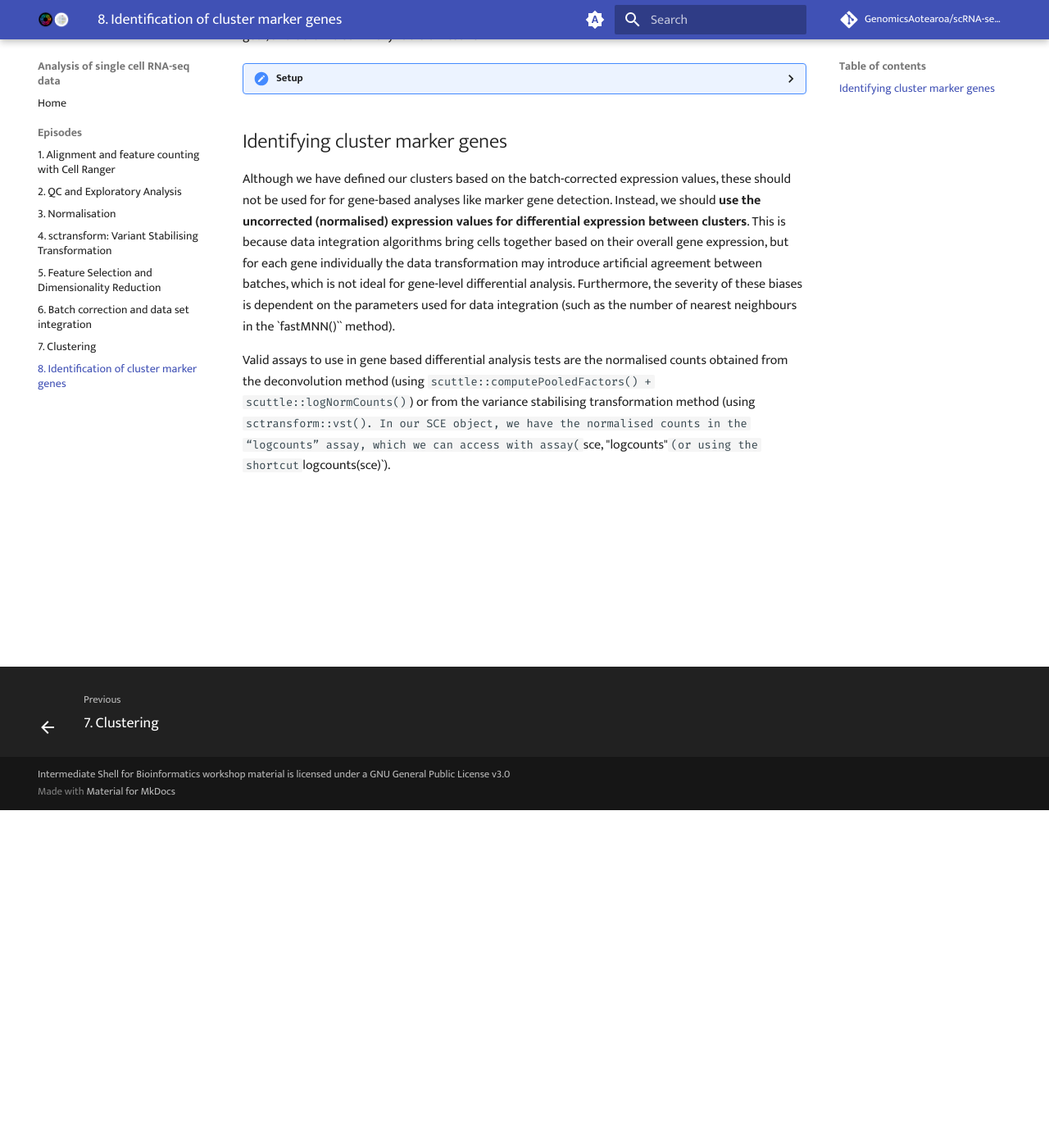
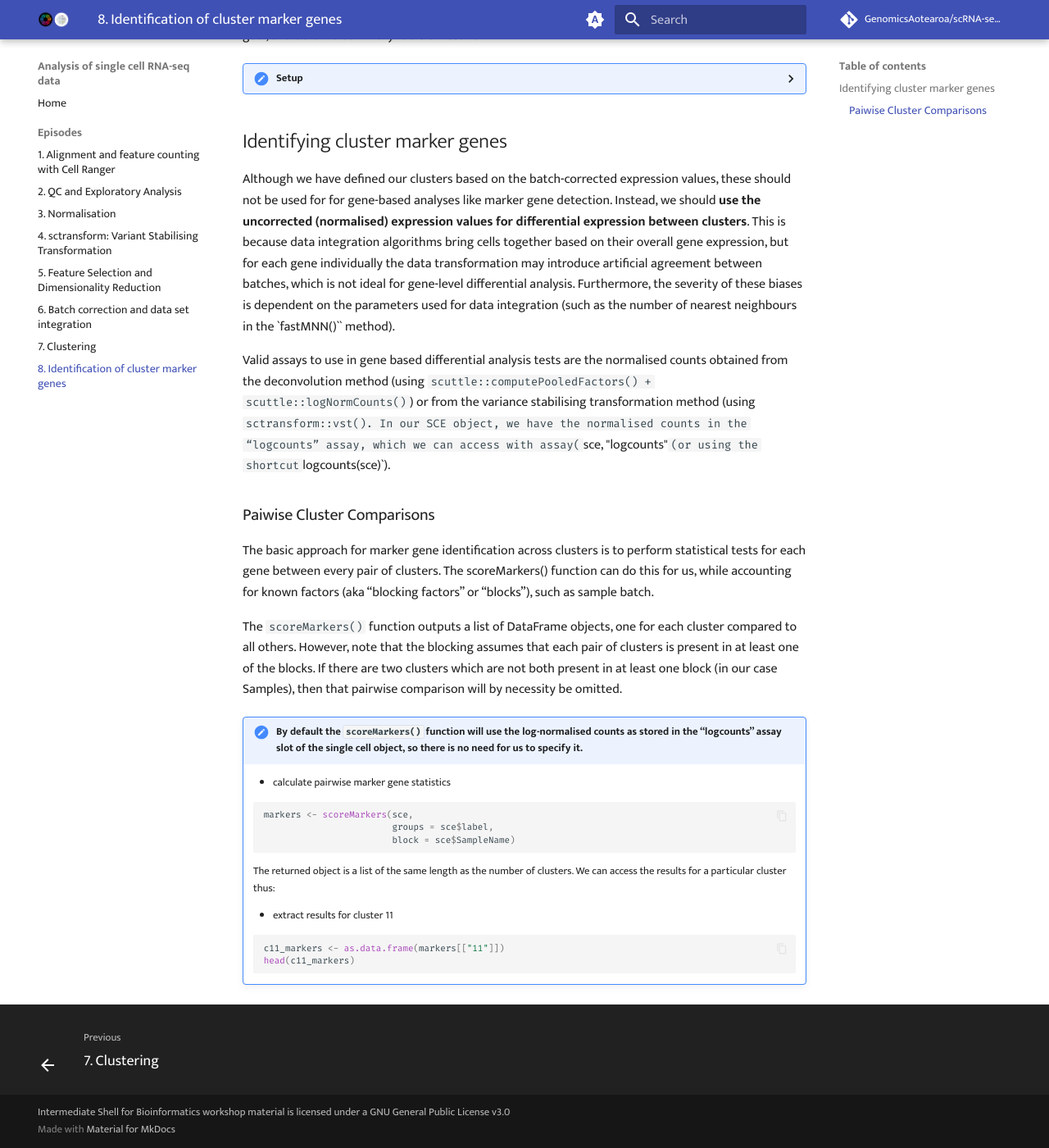
Before and after one commit to GenomicsAotearoa/scRNA-seq-data-analysis, an MkDocs documentation site: the page built from docs/episodes /8.md, in a window 1280 px wide and 1400 px high, scrolled down 412 px. Shown: the whole window at 82% size. Built offline with MkDocs 1.6.1 and Material for MkDocs 9.7.7, drawn with Linux system fonts in a browser that asks for light colours; comment, search, counter and statistics services are not loaded.

Commit message:
calculate pairwise marge gene statistics

````diff
--- a/docs/episodes /8.md
+++ b/docs/episodes /8.md
@@ -57,3 +57,28 @@ Our main objective in this section is to cover some of the methods that can be u
 Although we have defined our clusters based on the batch-corrected expression values, these should not be used for for gene-based analyses like marker gene detection. Instead, we should **use the uncorrected (normalised) expression values for differential expression between clusters**. This is because data integration algorithms bring cells together based on their overall gene expression, but for each gene individually the data transformation may introduce artificial agreement between batches, which is not ideal for gene-level differential analysis. Furthermore, the severity of these biases is dependent on the parameters used for data integration (such as the number of nearest neighbours in the `fastMNN()`` method).
 
 Valid assays to use in gene based differential analysis tests are the normalised counts obtained from the deconvolution method (using `scuttle::computePooledFactors() + scuttle::logNormCounts()`) or from the variance stabilising transformation method (using `sctransform::vst(). In our SCE object, we have the normalised counts in the “logcounts” assay, which we can access with assay(`sce, "logcounts"` (or using the shortcut `logcounts(sce)`).
+
+### Paiwise Cluster Comparisons
+
+The basic approach for marker gene identification across clusters is to perform statistical tests for each gene between every pair of clusters. The scoreMarkers() function can do this for us, while accounting for known factors (aka “blocking factors” or “blocks”), such as sample batch.
+
+The `scoreMarkers()` function outputs a list of DataFrame objects, one for each cluster compared to all others. However, note that the blocking assumes that each pair of clusters is present in at least one of the blocks. If there are two clusters which are not both present in at least one block (in our case Samples), then that pairwise comparison will by necessity be omitted.
+
+!!! r-project-2 "By default the `scoreMarkers()` function will use the log-normalised counts as stored in the “logcounts” assay slot of the single cell object, so there is no need for us to specify it."
+
+    -  calculate pairwise marker gene statistics
+
+    ```r
+    markers <- scoreMarkers(sce,
+                            groups = sce$label,
+                            block = sce$SampleName)
+    ```
+
+    The returned object is a list of the same length as the number of clusters. We can access the results for a particular cluster thus:
+
+    - extract results for cluster 11
+
+    ```r
+    c11_markers <- as.data.frame(markers[["11"]])
+    head(c11_markers)
+    ```
````
